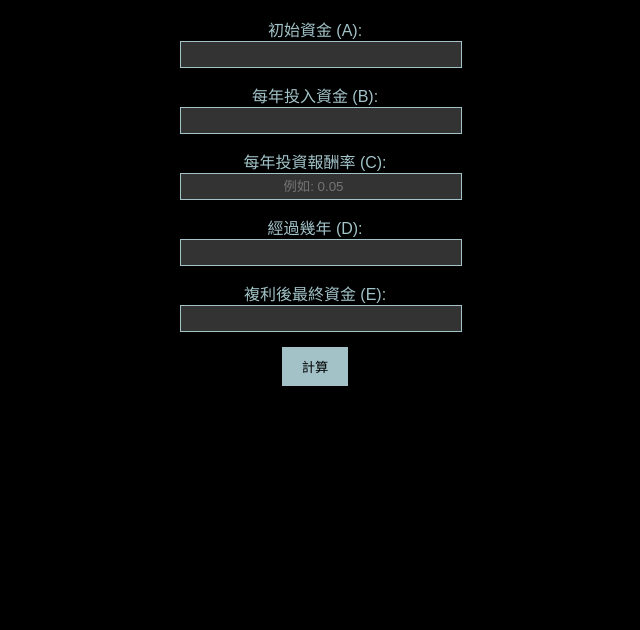
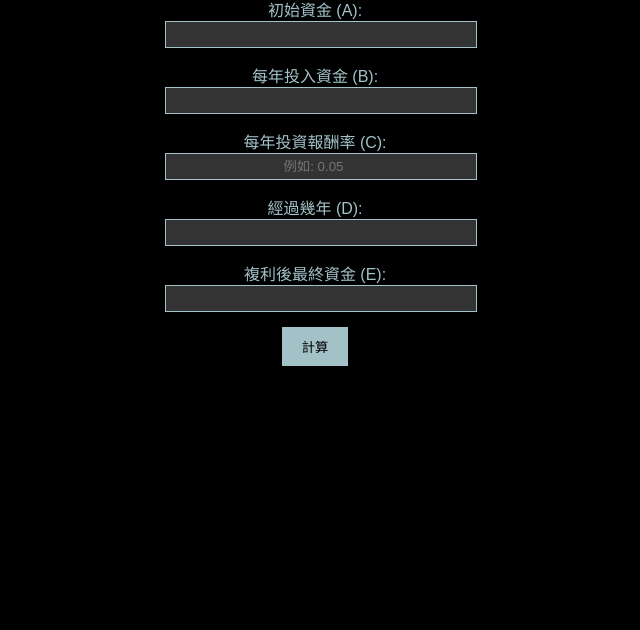
Before and after one commit to Nanako620/Investment-calculator, a plain HTML site: page index.html in a window 1280 px wide. Shown: the part 170-800 px from the top of the page, without its empty margins (325-965 px from the left). Drawn offline with Linux system fonts and the light colour scheme.

Commit message:
Update styles.css

```diff
--- a/styles.css
+++ b/styles.css
@@ -5,8 +5,8 @@ body {
 }
 
 .container {
-    width: 270px;
-    margin: 120px auto;
+    width: 300px;
+    margin: 100px auto;
     text-align: center;
 }
 
```
